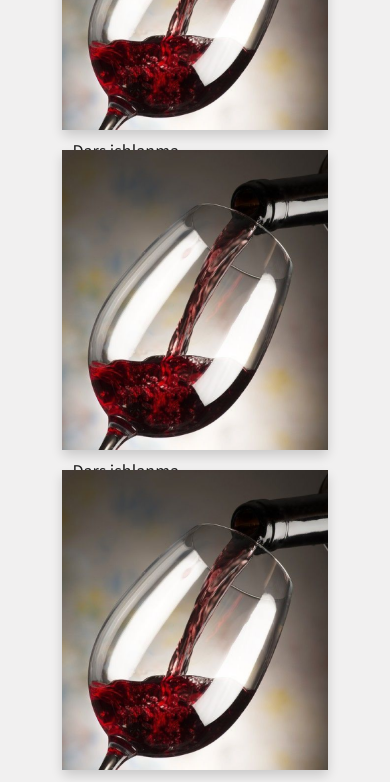
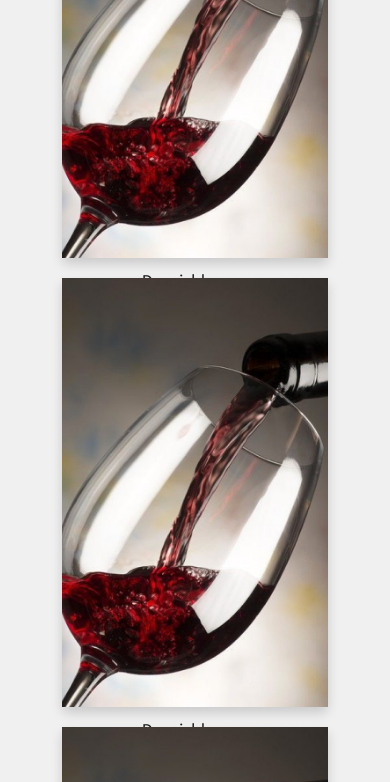
Before and after one commit to dangon200/E-WINE-Final-Project, a React (Create React App) app in the folder client/: page / in a window 390 px wide. Shown: the part 2280-3062 px from the top of the page. Built offline with nearby package versions, Linux system fonts and the light colour scheme; the HTML template or start-up script is replaced by a standard one.

Commit message:
LandingPage - responsive cards recomendaciones

```diff
--- a/client/src/components/Filters/Filters.jsx
+++ b/client/src/components/Filters/Filters.jsx
@@ -4,7 +4,7 @@ import { useDispatch } from 'react-redux'
 import { filterPublications, clearFilter } from '../../store/actions/actions'
 import s from './Filter.module.css'
 
-function Filters () {
+function Filters ({ setPage }) {
   const [filter, setFilter] = useState({
     opt: '',
     varietal: '',
@@ -24,7 +24,7 @@ function Filters () {
     /*  dispatch(
       filterPublications(filter)
     ) */
-    // setPage(1)
+    setPage(1)
   }
 
   return (
--- a/client/src/components/Home/Home.jsx
+++ b/client/src/components/Home/Home.jsx
@@ -53,7 +53,7 @@ export default function Home () {
           <SearchBar />
         </div>
         <div>
-          <Filters />
+          <Filters setPage={setPage} />
         </div>
       </div>
       {typeof publications !== 'string' &&
--- a/client/src/components/LandingPage/LandingPage.jsx
+++ b/client/src/components/LandingPage/LandingPage.jsx
@@ -66,29 +66,29 @@ export default function LandingPage () {
 
       </section> */}
 
-      <section className={style.sectionCards}>
-        <h2>Recomendados por expertos</h2>
-        <article className={style.gridCards}>
-          <div className={style.card}>
-            <img src={copa} alt='fakeImg' className={style.cardImg} />
-            <section>
-              <h4 className='fs-2'>Dars ishlanma</h4>
-              <p className='fs-4'>Xalqaro tajribalarga asoslangan, ilgor interfaol metodlar bilan otilgan yuqori saviyadagi bir soatlik namuanali dars yoki togarak mashguloti ishlanmasidir.</p>
+      <section className={`container d-flex justify-content-center d-grid gap-3 ${style.sectionCards}`}>
+        <h2 className='row'>Recomendados por expertos</h2>
+        <article className={`row ${style.gridCards}`}>
+          <div className={`card  ${style.card}`}>
+            <img src={copa} alt='fakeImg' className={`card-img-top ${style.cardImg} `} />
+            <section className='card-body'>
+              <h4 className=' card-title fs-2'>Dars ishlanma</h4>
+              <p className='card-text fs-4'>Xalqaro tajribalarga asoslangan, ilgor interfaol metodlar bilan otilgan yuqori saviyadagi bir soatlik namuanali dars yoki togarak mashguloti ishlanmasidir.</p>
             </section>
 
           </div>
-          <div className={style.card}>
-            <img src={copa} alt='fakeImg' className={style.cardImg} />
-            <section>
-              <h4 className='fs-2'>Dars ishlanma</h4>
-              <p className='fs-4'>Xalqaro tajribalarga asoslangan, ilgor interfaol metodlar bilan otilgan yuqori saviyadagi bir soatlik namuanali dars yoki togarak mashguloti ishlanmasidir.</p>
+          <div className={`card ${style.card}`}>
+            <img src={copa} alt='fakeImg' className={`card-img-top ${style.cardImg} `} />
+            <section className='card-body'>
+              <h4 className='card-title fs-2'>Dars ishlanma</h4>
+              <p className=' card-text fs-4'>Xalqaro tajribalarga asoslangan, ilgor interfaol metodlar bilan otilgan yuqori saviyadagi bir soatlik namuanali dars yoki togarak mashguloti ishlanmasidir.</p>
             </section>
           </div>
-          <div className={style.card}>
-            <img src={copa} alt='fakeImg' className={style.cardImg} />
-            <section>
-              <h4 className='fs-2'>Dars ishlanma</h4>
-              <p className='fs-4'>Xalqaro tajribalarga asoslangan, ilgor interfaol metodlar bilan otilgan yuqori saviyadagi bir soatlik namuanali dars yoki togarak mashguloti ishlanmasidir.</p>
+          <div className={`card  ${style.card}`}>
+            <img src={copa} alt='fakeImg' className={`card-img-top ${style.cardImg} `} />
+            <section className='card-body'>
+              <h4 className='card-title fs-2'>Dars ishlanma</h4>
+              <p className=' card-text fs-4'>Xalqaro tajribalarga asoslangan, ilgor interfaol metodlar bilan otilgan yuqori saviyadagi bir soatlik namuanali dars yoki togarak mashguloti ishlanmasidir.</p>
             </section>
           </div>
         </article>
--- a/client/src/components/LandingPage/landingPage.module.css
+++ b/client/src/components/LandingPage/landingPage.module.css
@@ -135,11 +135,11 @@
 }
 
 .card{
-  display: flex;
+  /* display: flex;
   flex-direction: column;
-  align-items: center;
+  align-items: center; */
   width: 85%;
-  height: 300px;
+  /* height: 300px; */
   background-color: #F1F0F0;
   border-radius: 0 0 6px 6px;
   box-shadow: 0px 6px 12px rgba(0, 0, 0, 0.16);;
@@ -169,9 +169,9 @@
  }
 
 .card section{
-  display: flex;
+  /* display: flex;
   flex-direction: column;
-  align-items: flex-start;
+  align-items: flex-start; */
   padding: 10px;
 }
 
```
